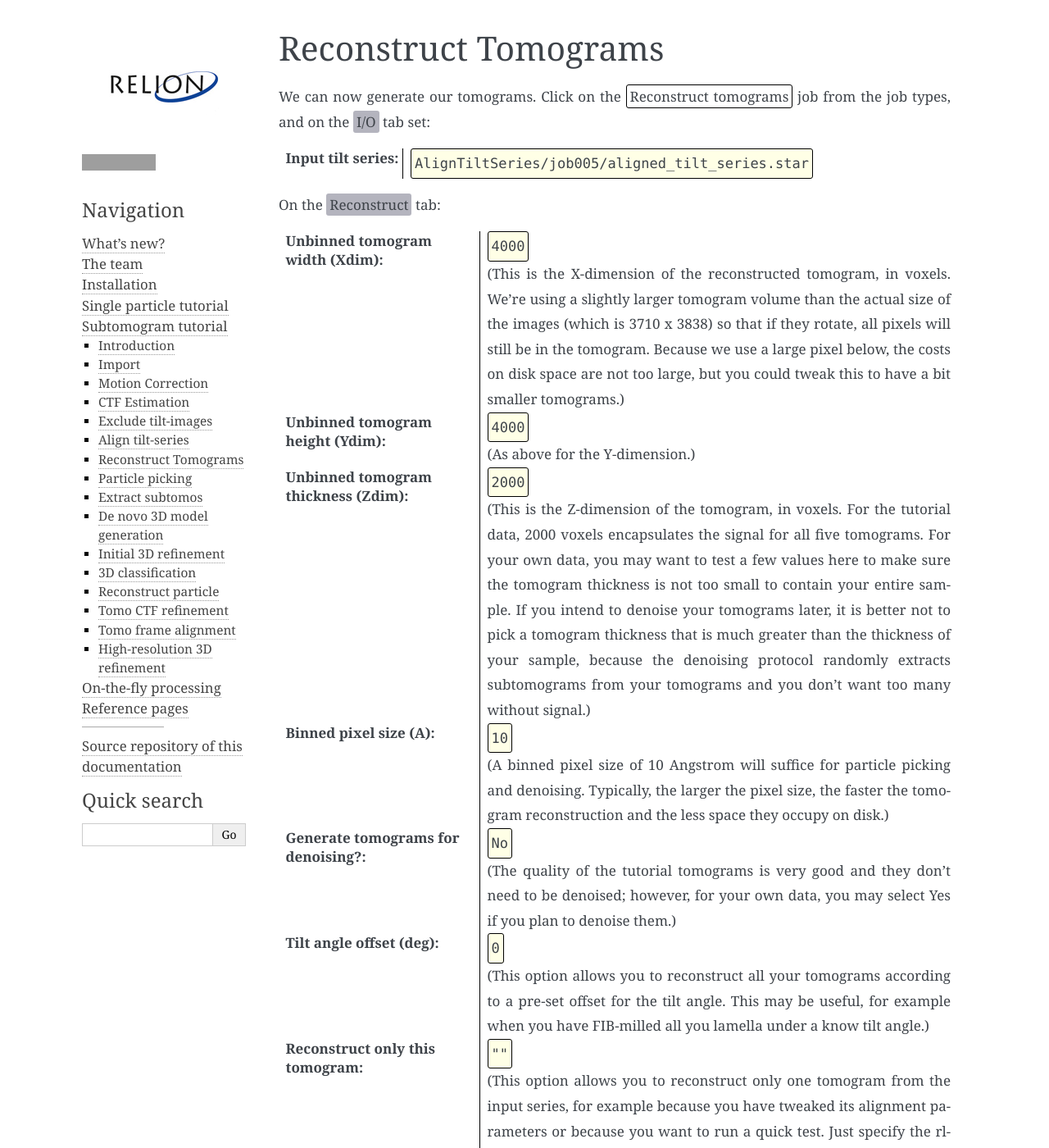
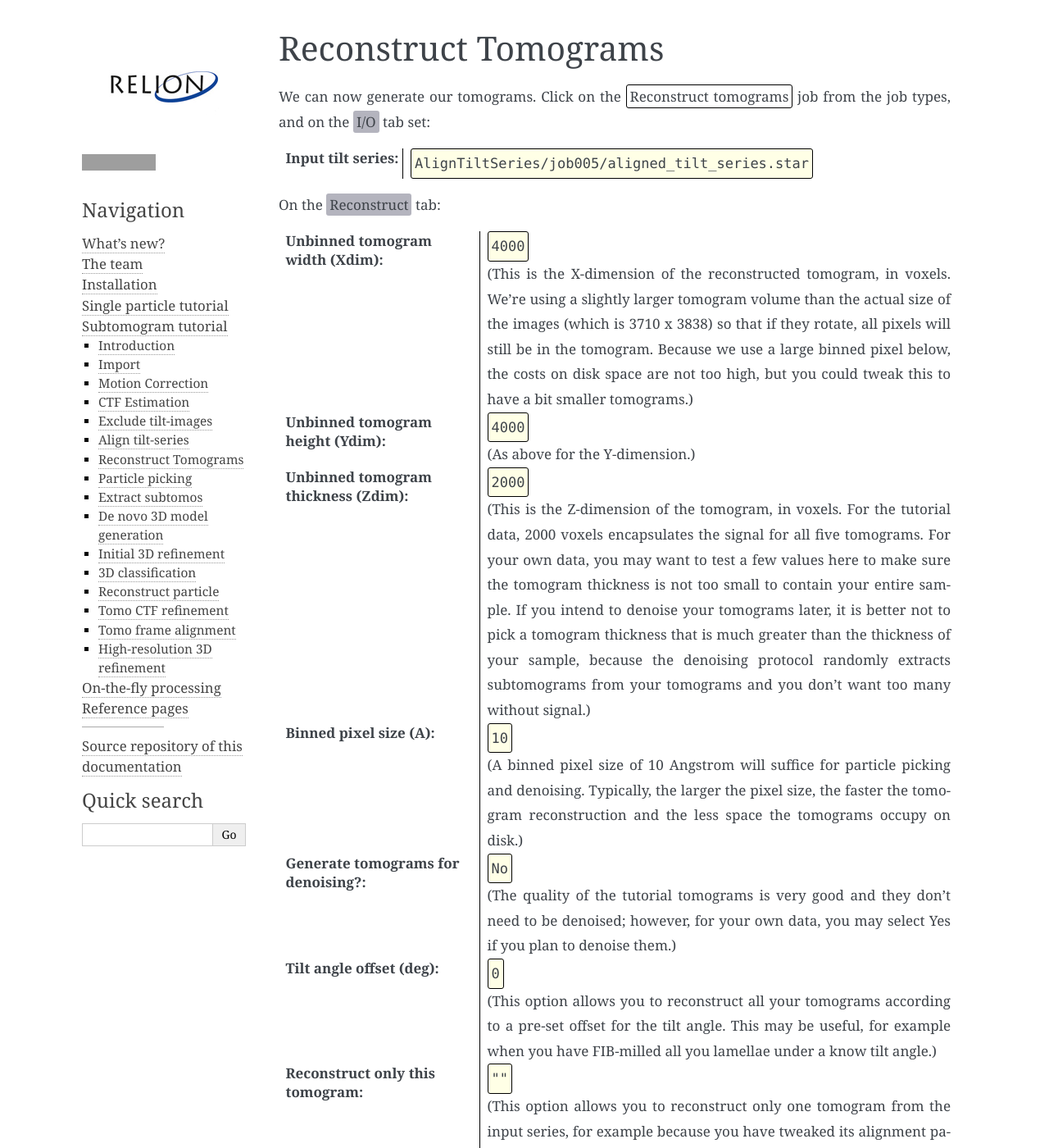
Before and after one commit to 3dem/relion-documents, a Sphinx documentation site: the page built from source/STA_tutorial/ReconstructTomo.rst, in a window 1280 px wide and 1400 px high. Shown: the whole window at 82% size. Built offline with Sphinx 7.4.7, drawn with Linux system fonts in a browser that asks for light colours; some of the changed text lies outside the part shown; grey boxes are pictures that could not be loaded.

Commit message:
sta: minor edits in the existing files

```diff
--- a/source/STA_tutorial/AlignTiltSeries.rst
+++ b/source/STA_tutorial/AlignTiltSeries.rst
@@ -4,8 +4,8 @@ Align tilt-series
 =================
 
 Before tomogram reconstruction, each tilt series must be aligned.
-To do this, RELION 5 implements wrapper to IMOD or AreTomo. For the tutorial dataset, we will use IMOD’s fiducial-based alignment as the raw data contains (10 nm) gold beads as fiducial markers.
-For your own data, you may want to use various tilt series alignment method and then compare the quality of the tomograms that each produces (see next step).
+To do this, RELION 5 implements a wrapper to IMOD or AreTomo. For the tutorial dataset, we will use IMOD’s fiducial-based alignment as the raw data contains (10 nm) gold beads as fiducial markers.
+For your own data, you may want to use various tilt series alignment methods and then compare the quality of the tomograms that each method produces (see next step).
 
 Start by selecting the :jobtype:`Align tilt-series` job, and on the :guitab:`I/O` tab set:
 
--- a/source/STA_tutorial/ExcludeTiltImages.rst
+++ b/source/STA_tutorial/ExcludeTiltImages.rst
@@ -17,8 +17,8 @@ Clicking the :runbutton:`Run!` button will launch the Napari. **Note that Napari
 
 Before doing anything, wait for the tilt series to load. The loading of the tilt series is indicated in the bottom left corner. Once loading is finished, we can examine the first tilt series.
 In the :guitab:`Images` panel on the far right of the GUI, click the top image and scroll through the tilt series using the arrow key on your keyboard.
-For ``TS_01``, the first image (``TS_01_039_-60.mrc``) will be blank but the rest of the tilt series looks good.
+For ``TS_01``, the first image (``TS_01_039_-60_0.mrc``) is blank but the rest of the tilt series looks good.
 Therefore, that first image should be excluded from further calculations. Do this by unticking the box next to its name and then clicking :guitab:`Save tilt-series STAR file` in the bottom right corner.
-Then, move onto the next tilt series (``TS_03``) by clicking :guitab:`Session_1_TS_03` in the tilt series panel in the bottom right. Repeat the same for all tilt series. We recommend clicking :guitab:`Save tilt-series STAR file` after each tilt series, just in case Napari crashes. If Napari does crash, you can start a new :jobtype:`Exclude tilt-images` job, where the input tilt series file on the :guitab:`I/O` tab is the ``tilt_series.star`` from the ``ExcludeTiltImages/`` directory of the crashed job.
+Then, move onto the next tilt series (``TS_03``) by clicking :guitab:`Session_1_TS_03` in the tilt series panel in the bottom right. Repeat the same for all tilt series. We recommend clicking :guitab:`Save tilt-series STAR file` after each tilt series, just in case Napari crashes. If Napari does crash, you can start a new :jobtype:`Exclude tilt-images` job, where the input tilt series file on the :guitab:`I/O` tab is the ``selected_tilt_series.star`` from the ``ExcludeTiltImages/`` directory of the crashed job.
 
 When finished, click :guitab:`Save tilt-series STAR file` and close Napari.
--- a/source/STA_tutorial/ImportTomo.rst
+++ b/source/STA_tutorial/ImportTomo.rst
@@ -60,4 +62,4 @@ Have a look at these by typing:
 ::
 
     less Import/job001/tilt_series.star
-    less Import/job001/TS_01/tilt_series.star
+    less Import/job001/tilt_series/TS_01.star
--- a/source/STA_tutorial/MotionCorrection.rst
+++ b/source/STA_tutorial/MotionCorrection.rst
@@ -64,7 +64,7 @@ On the :guitab:`Motion` tab:
 	(We don't have a file that describes the camera defects for this data set. For your own data, the defect file can be used to mask away broken pixels on the detector. Formats supported in our own implementation and in UCSF motioncor2 are either a text file in UCSF motioncor2 format (each line contains four numbers: x, y, width and height of a defect region); or a defect map (an image in MRC or TIFF format, where 0=good and 1=bad pixels. The coordinate system is the same as the input movie before application of binning, rotation and/or flipping. Note that defect text files produced by SerialEM are NOT supported! However, one can convert a SerialEM-style defect file into a defect map using imod.).
 
 :Use RELION's own implementation: Yes
-If you prefer to use UCSF MotionCor2, select No, provide the path the executable, the GPU ID(s) of the GPUs you wish to use, and any other MotionCor2 arguments in their respective fields.
+If you prefer to use UCSF MotionCor2, select No, provide the path to the executable, the GPU ID(s) of the GPUs you wish to use, and any other MotionCor2 arguments in their respective fields.
 Note that MotionCor2 cannot save images in float16 yet, nor does it write out summed power spectra of movie frames for subsequent CTF estimation.
 
 On the :guitab:`Running` tab:
--- a/source/STA_tutorial/ReconstructTomo.rst
+++ b/source/STA_tutorial/ReconstructTomo.rst
@@ -11,7 +11,7 @@ On the :guitab:`Reconstruct` tab:
 
 :Unbinned tomogram width (Xdim): 4000
 
-    (This is the X-dimension of the reconstructed tomogram, in voxels. We're using a slightly larger tomogram volume than the actual size of the images (which is 3710 x 3838) so that if they rotate, all pixels will still be in the tomogram. Because we use a large pixel below, the costs on disk space are not too large, but you could tweak this to have a bit smaller tomograms.)
+    (This is the X-dimension of the reconstructed tomogram, in voxels. We're using a slightly larger tomogram volume than the actual size of the images (which is 3710 x 3838) so that if they rotate, all pixels will still be in the tomogram. Because we use a large binned pixel below, the costs on disk space are not too high, but you could tweak this to have a bit smaller tomograms.)
 
 :Unbinned tomogram height (Ydim): 4000
 
@@ -23,7 +23,7 @@ On the :guitab:`Reconstruct` tab:
 
 :Binned pixel size (A): 10
 
-    (A binned pixel size of 10 Angstrom will suffice for particle picking and denoising. Typically, the larger the pixel size, the faster the tomogram reconstruction and the less space they occupy on disk.)
+    (A binned pixel size of 10 Angstrom will suffice for particle picking and denoising. Typically, the larger the pixel size, the faster the tomogram reconstruction and the less space the tomograms occupy on disk.)
 
 :Generate tomograms for denoising?: No
 
@@ -31,7 +31,7 @@ On the :guitab:`Reconstruct` tab:
 
 :Tilt angle offset (deg): 0
 
-    (This option allows you to reconstruct all your tomograms according to a pre-set offset for the tilt angle. This may be useful, for example when you have FIB-milled all you lamella under a know tilt angle.)
+    (This option allows you to reconstruct all your tomograms according to a pre-set offset for the tilt angle. This may be useful, for example when you have FIB-milled all you lamellae under a know tilt angle.)
 :Reconstruct only this tomogram: \"\"
 
     (This option allows you to reconstruct only one tomogram from the input series, for example because you have tweaked its alignment parameters or because you want to run a quick test. Just specify  the rlnTomoName, e.g. TS_01)
@@ -41,3 +41,5 @@ With 1 MPI and 12 threads this step took less than 2 minutes on our computer. Bu
 
 The output tomograms are called ``Tomograms/job006/tomograms/rec_TS_01.mrc`` etc. You can visualise them in your favourite viewer, including IMOD's 3dmod or Napari.
 The main objectives of these tomograms are to assess the quality of your sample and to allow particle picking. They do not need to contain high-resolution information at this point.
+
+In the example workspace provided, we have run two :jobtype:`Reconstruct tomograms` jobs, one as described above (with the alias ``withctf``) and one without handling the CTF (with the alias ``noctf``), which can be done by writing ``--noctf`` in the `Additional arguments` box. Either job can be used to pick particles in the :jobtype:`Pick tomograms` job.
```
Also changed, not shown: other parts of source/STA_tutorial/ImportTomo.rst (+2 -0 lines), source/STA_tutorial/CtfEstimation.rst (+9 -3 lines).
